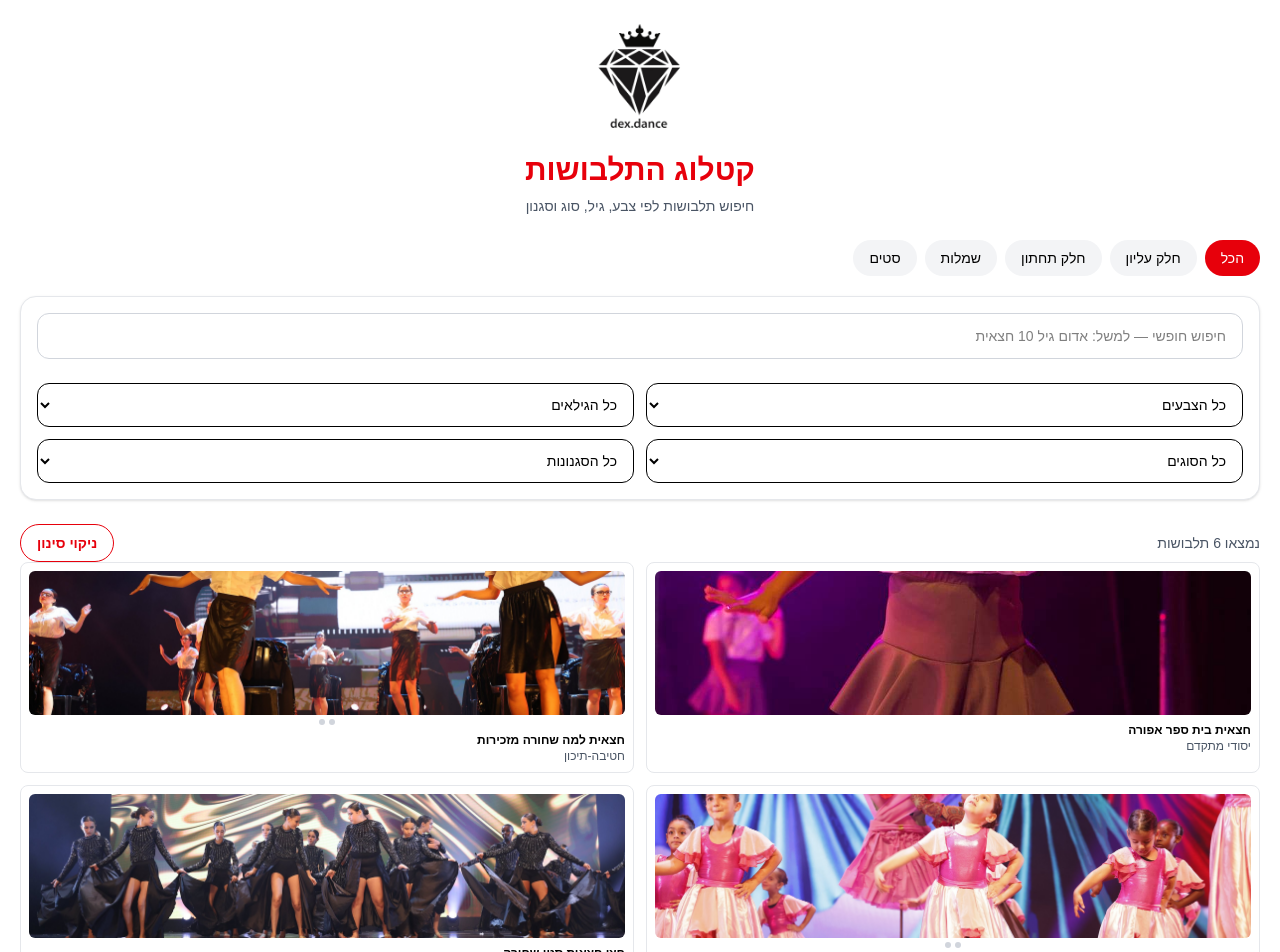
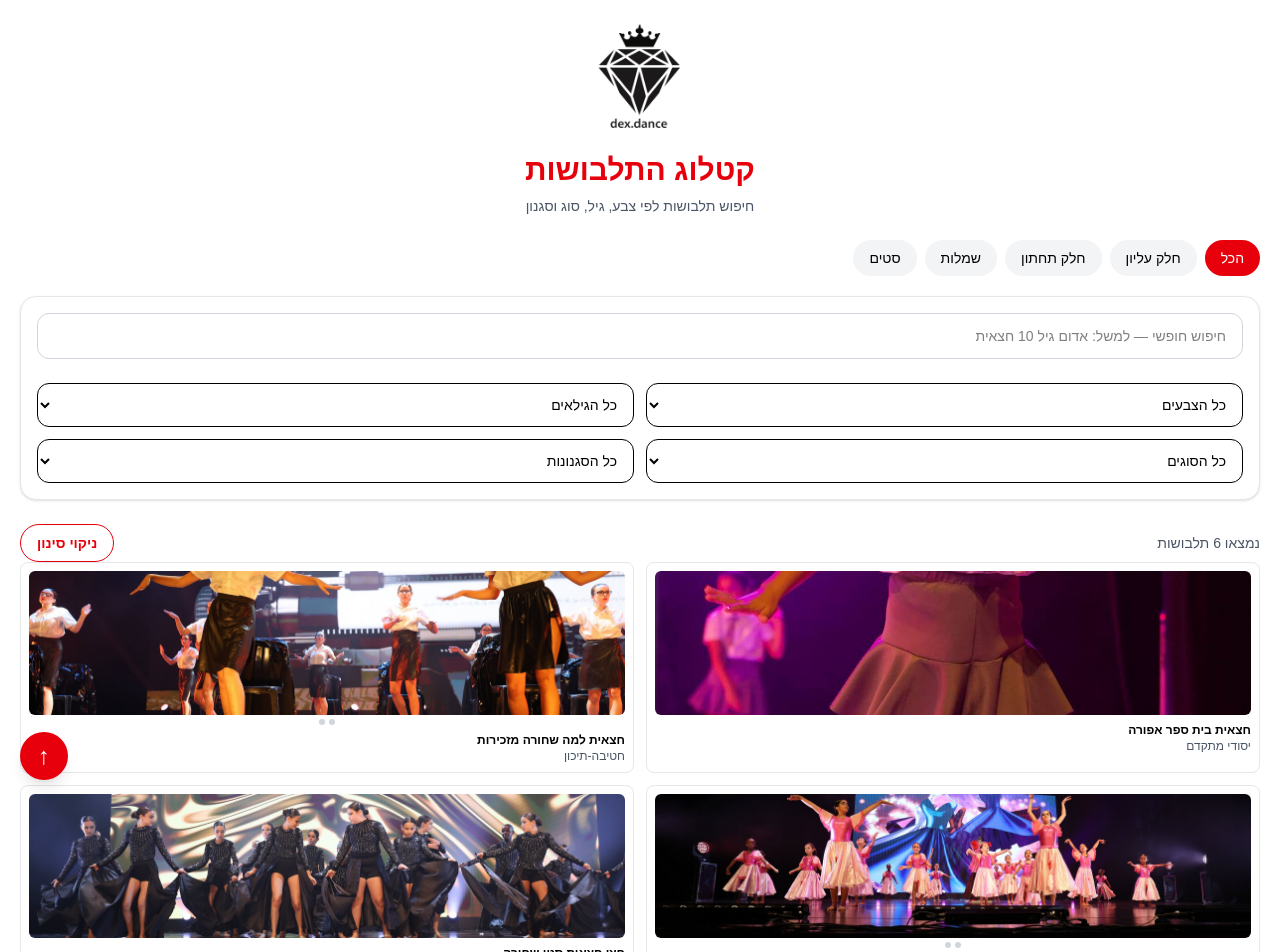
Before and after one commit to barsrour/dexdance-catalog, a Next.js app: page / in a window 1280 px wide. Shown: the top 952 px of the page. Built offline with nearby package versions, Linux system fonts and the light colour scheme.

Commit message:
add scroll button

```diff
--- a/app/page.tsx
+++ b/app/page.tsx
@@ -3,6 +3,7 @@
 import { useMemo, useState } from "react";
 import { costumes, filterOptions } from "@/data/costumes";
 import Link from "next/link";
+import ScrollToTopButton from "@/components/ScrollToTopButton";
 
 export default function Home() {
   const [search, setSearch] = useState("");
@@ -219,6 +220,7 @@ export default function Home() {
   </Link>
 ))}
       </section>
+      <ScrollToTopButton />
     </main>
   );
 }
--- /dev/null
+++ b/components/ScrollToTopButton.tsx
@@ -0,0 +1,13 @@
+"use client";
+
+export default function ScrollToTopButton() {
+  return (
+    <button
+      type="button"
+      onClick={() => window.scrollTo({ top: 0, behavior: "smooth" })}
+      className="fixed bottom-5 left-5 z-50 flex h-12 w-12 items-center justify-center rounded-full bg-red-600 text-2xl font-bold text-white shadow-lg"
+    >
+      ↑
+    </button>
+  );
+}
--- a/data/costumes.ts
+++ b/data/costumes.ts
@@ -109,7 +109,7 @@ export const costumes: Costume[] = [
   quantity: 24,
   ageRange: ["קטנטנות"],
   categories: ["lower"],
-  images: ["/costumes/skirts/skirt-3.jpg","/costumes/skirts/skirt-3.2.jpg"],
+  images: ["/costumes/skirts/skirt-3.2.jpg","/costumes/skirts/skirt-3.jpg"],
   colors: ["ורוד"],
   clothingTypes: ["חצאית"],
   styles: ["לירי"],
@@ -145,7 +145,7 @@ export const costumes: Costume[] = [
   quantity: 16,
   ageRange: ["חטיבה-תיכון"],
   categories: ["lower"],
-  images: ["/costumes/skirts/skirt-6.jpg"],
+  images: ["/costumes/skirts/skirt-6.JPG"],
   colors: ["חום"],
   clothingTypes: ["חצאית"],
   styles: ["לירי","מודרני"],
```
